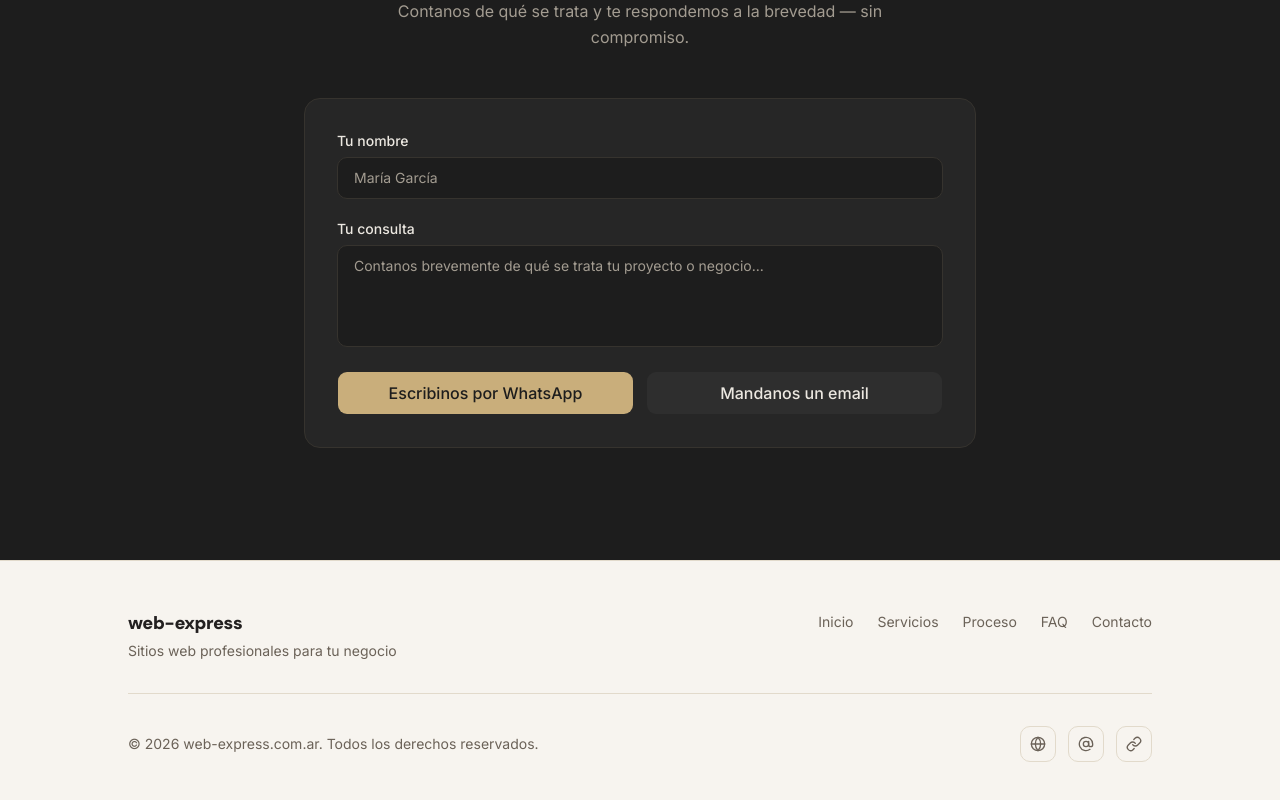
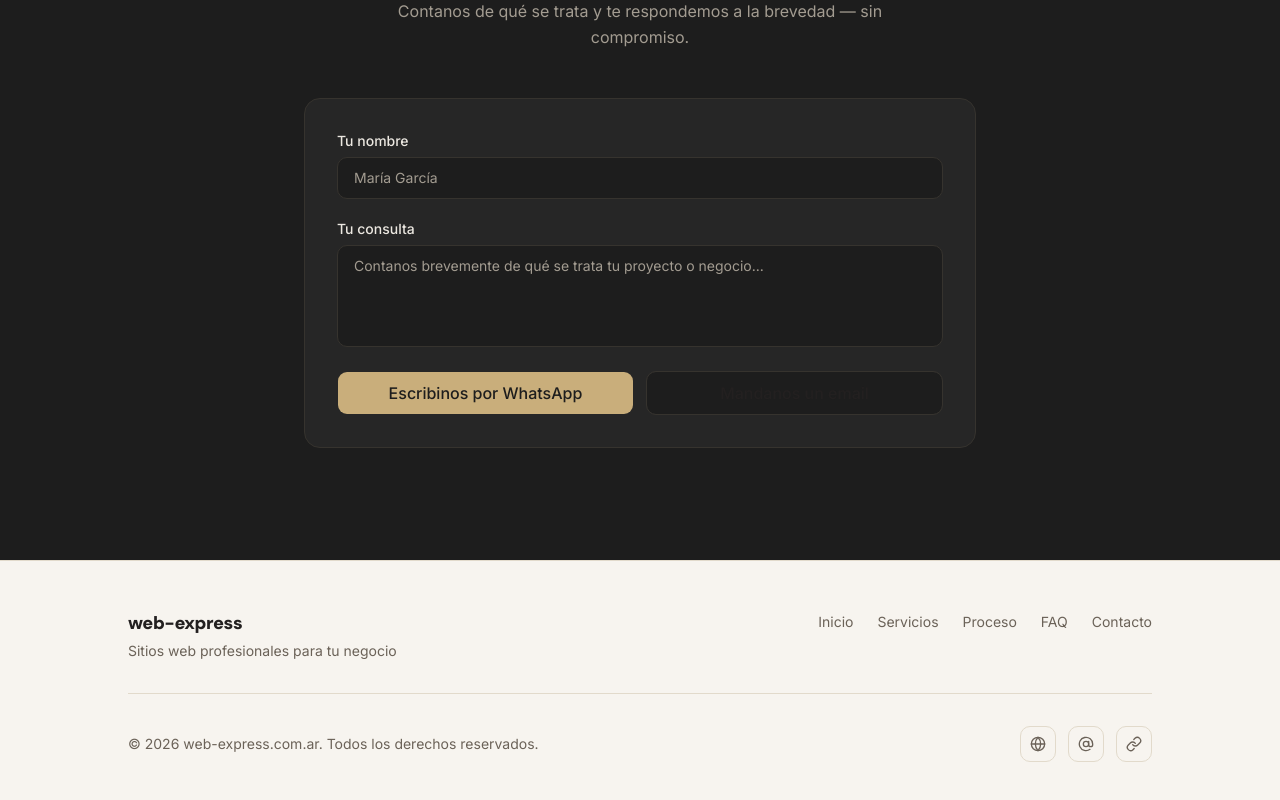
Before and after one commit to moix197/web-express, a Next.js app: page / in a window 1280 px wide. Shown: the part 4290-5090 px from the top of the page. Built offline with nearby package versions, Linux system fonts and the light colour scheme.

Commit message:
fix(contact): email button uses outline variant to match Hero 'Ver servicios'

```diff
--- a/src/components/sections/Contact.tsx
+++ b/src/components/sections/Contact.tsx
@@ -107,7 +107,7 @@ export function Contact() {
               <Button
                 asChild
                 size="lg"
-                variant="secondary"
+                variant="outline"
                 className="h-11 flex-1 px-6 text-base transition-colors duration-150 ease-out"
               >
                 <a href={mailHref}>
```
